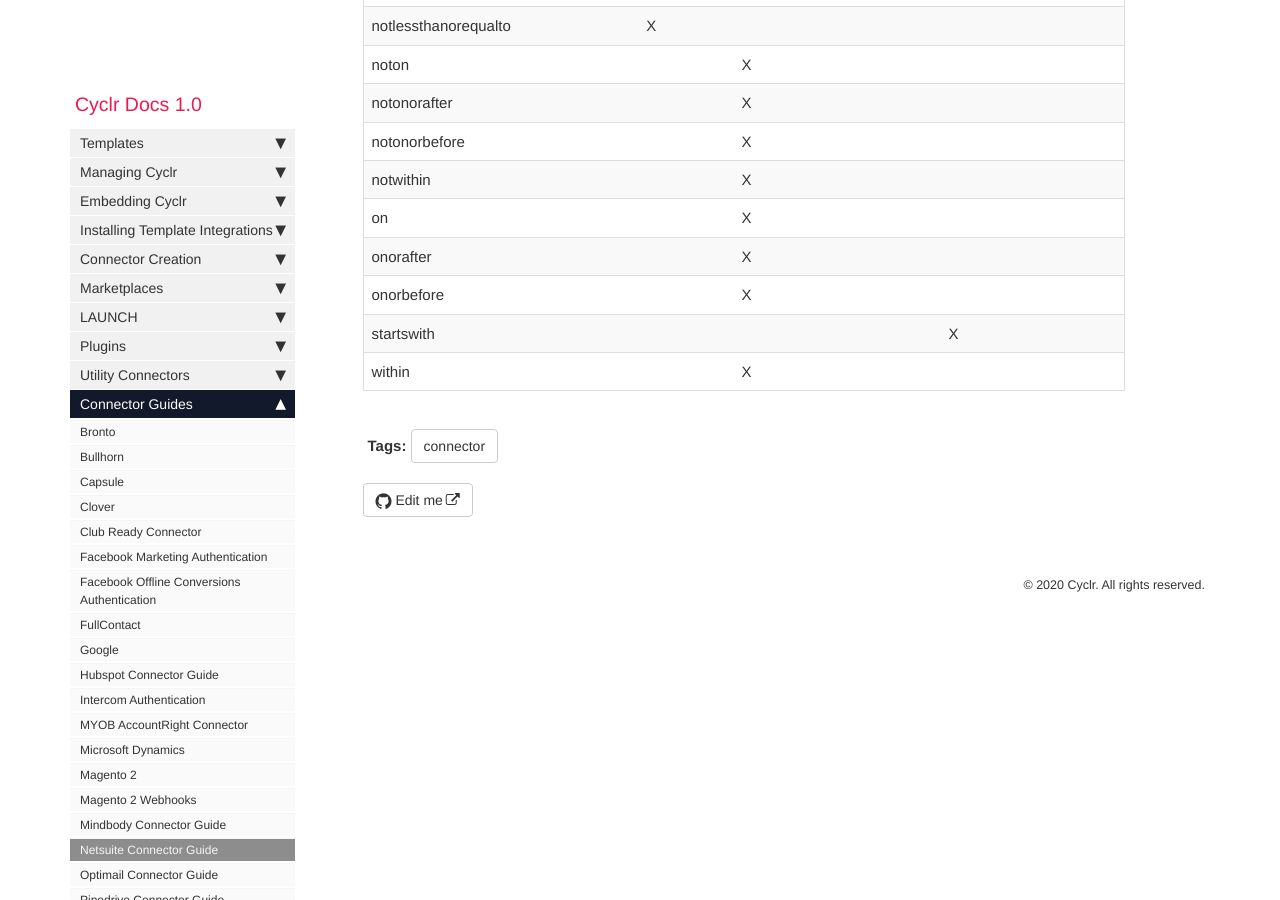
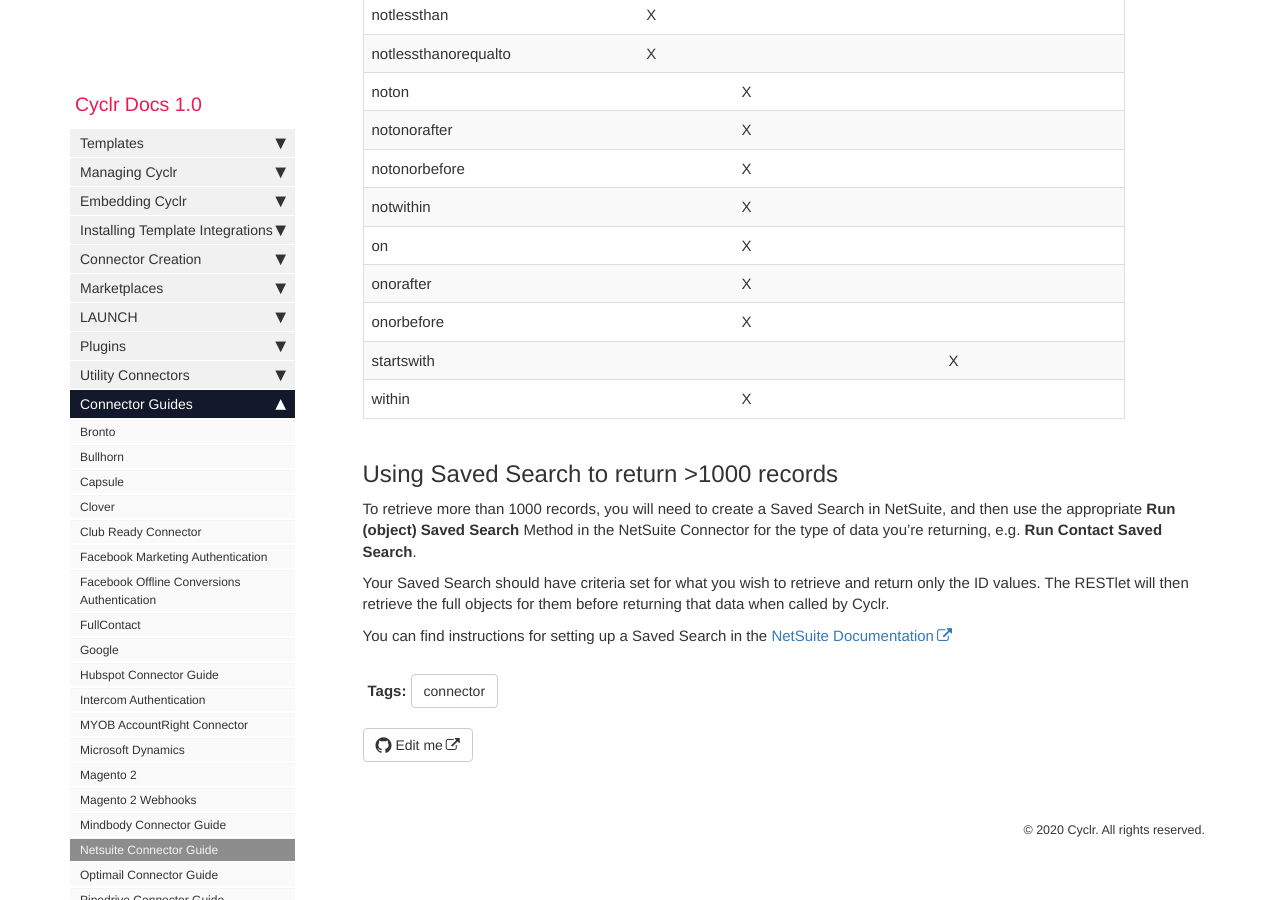
Before and after one commit to sneakysneak/docs, a Jekyll site: the page built from pages/connector-authentication/netsuite.md, in a window 1280 px wide and 900 px high, scrolled down 6788 px. Built offline with Jekyll 4.4.1, drawn with Linux system fonts in a browser that asks for light colours; comment, search, counter and statistics services are not loaded; some of the changed text lies outside the part shown.

Commit message:
Update netsuite.md

```diff
--- a/pages/connector-authentication/netsuite.md
+++ b/pages/connector-authentication/netsuite.md
@@ -177,3 +177,11 @@ You can add any number of filter conditions using Script as you require.  Just b
 |onorbefore|||X|||||
 |startswith||||||X||
 |within|||X|||||
+
+## Using Saved Search to return >1000 records
+
+To retrieve more than 1000 records, you will need to create a Saved Search in NetSuite, and then use the appropriate **Run (object) Saved Search** Method in the NetSuite Connector for the type of data you're returning, e.g. **Run Contact Saved Search**.
+
+Your Saved Search should have criteria set for what you wish to retrieve and return only the ID values.  The RESTlet will then retrieve the full objects for them before returning that data when called by Cyclr.
+
+You can find instructions for setting up a Saved Search in the [NetSuite Documentation](https://docs.oracle.com/cloud/latest/netsuitecs_gs/NSSRC/NSSRC.pdf#%5B%7B%22num%22%3A1548%2C%22gen%22%3A0%7D%2C%7B%22name%22%3A%22XYZ%22%7D%2C90%2C723.6%2Cnull%5D)
```
